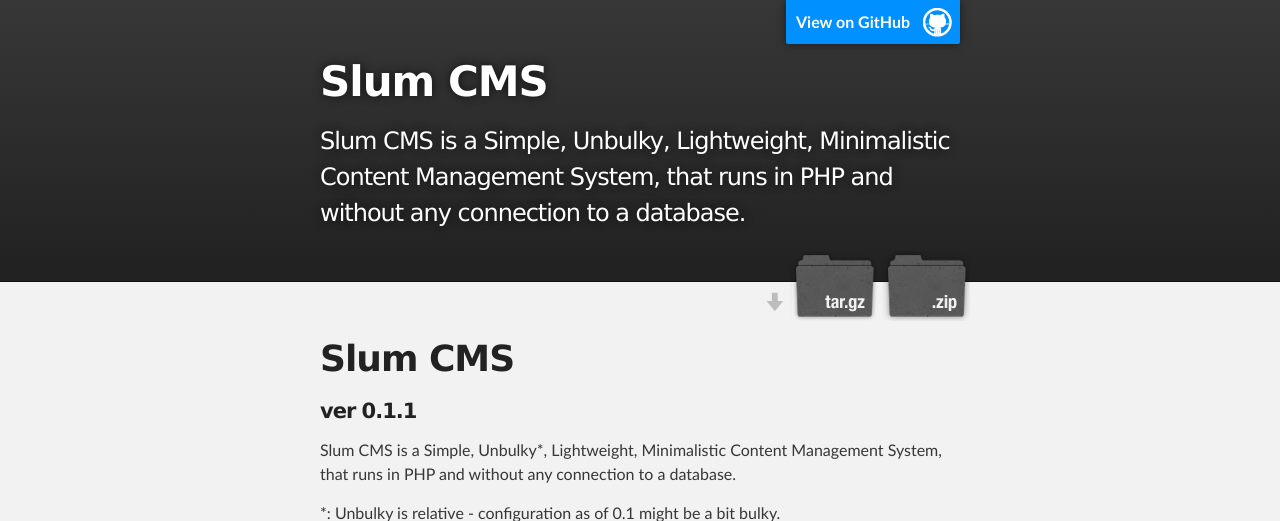
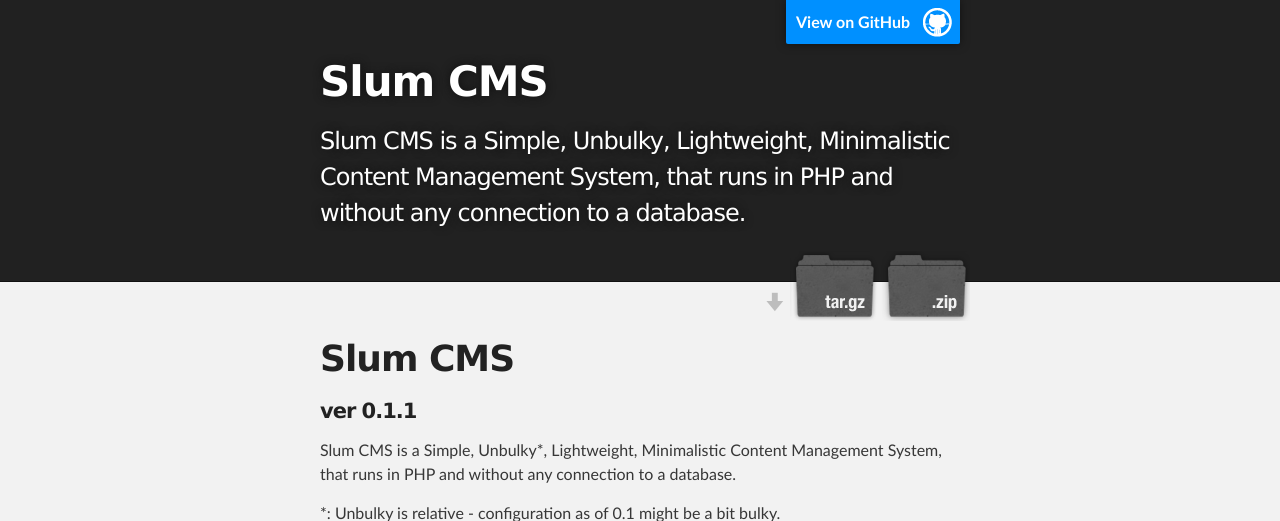
Before and after one commit to simonklit/slum-cms, a PHP site: page / in a window 1280 px wide. Shown: the top 521 px of the page. Run offline with PHP 8.4, Linux system fonts and the light colour scheme.

Commit message:
Removed gradient
Gradient messed up in chrome, and didn’t look nice.

```diff
--- a/stylesheets/stylesheet.css
+++ b/stylesheets/stylesheet.css
@@ -286,11 +286,6 @@ Full-Width Styles
 
 #header_wrap {
   background: #212121;
-  background: -moz-linear-gradient(top, #373737, #212121);
-  background: -webkit-linear-gradient(top, #373737, #212121);
-  background: -ms-linear-gradient(top, #373737, #212121);
-  background: -o-linear-gradient(top, #373737, #212121);
-  background: linear-gradient(top, #373737, #212121);
 }
 
 #header_wrap .inner {
```
